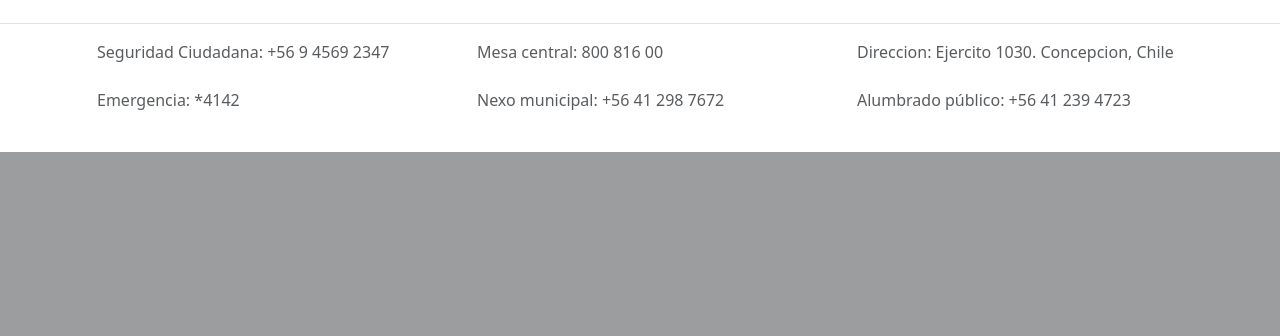
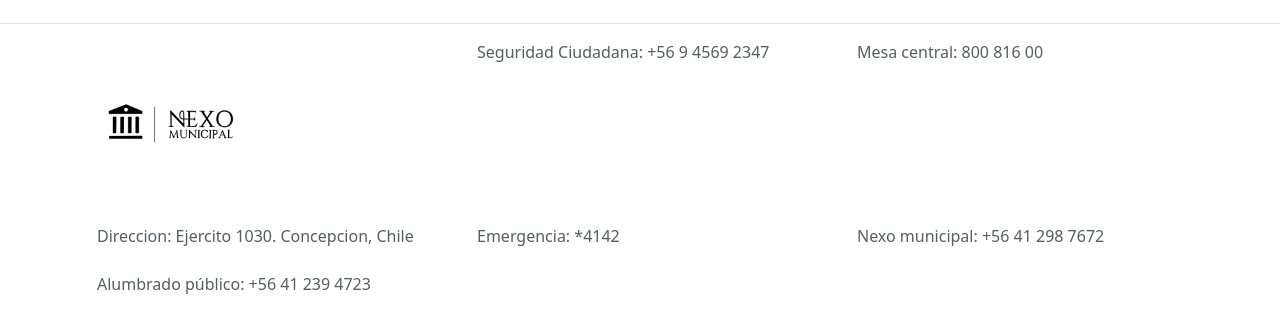
Before and after one commit to PGonzalezK/ProyectoTIS1, a PHP site: page / in a window 1280 px wide. Shown: the part 1131-1467 px from the top of the page. Before the commit the page ends 1283 px from the top, so only its background shows below. Run offline with PHP 8.4, Linux system fonts and the light colour scheme.

Commit message:
agregando imagen footer

```diff
--- a/includes/users/footer.php
+++ b/includes/users/footer.php
@@ -11,6 +11,11 @@
 
             <div class="container d-flex flex-column justify-content-center align-items-center">
                 <div class="row row-cols-1 row-cols-md-2 row-cols-lg-3 g-4">
+
+                <div class="col">
+                <img src="pages\auth\images\logo.png" class="float-start" alt="...">
+                </div>
+
                     <div class="col">
                         <span class="mb-3 text-body-secondary">Seguridad Ciudadana: +56 9 4569 2347</span>
                     </div>
@@ -34,6 +39,7 @@
                     <div class="col">
                         <span class="mb-3 text-body-secondary">Alumbrado público: +56 41 239 4723</span>
                     </div>
+
                 </div>
 
             </div>
--- a/pages/auth/styles/login.css
+++ b/pages/auth/styles/login.css
@@ -115,3 +115,7 @@
     background-image: url('images/Concepcion.jpg');
     background-size: cover;
 }
+
+.float-start{
+    width: 10rem;
+}
```
Also changed, not shown: pages/auth/images/logo.png (added).
